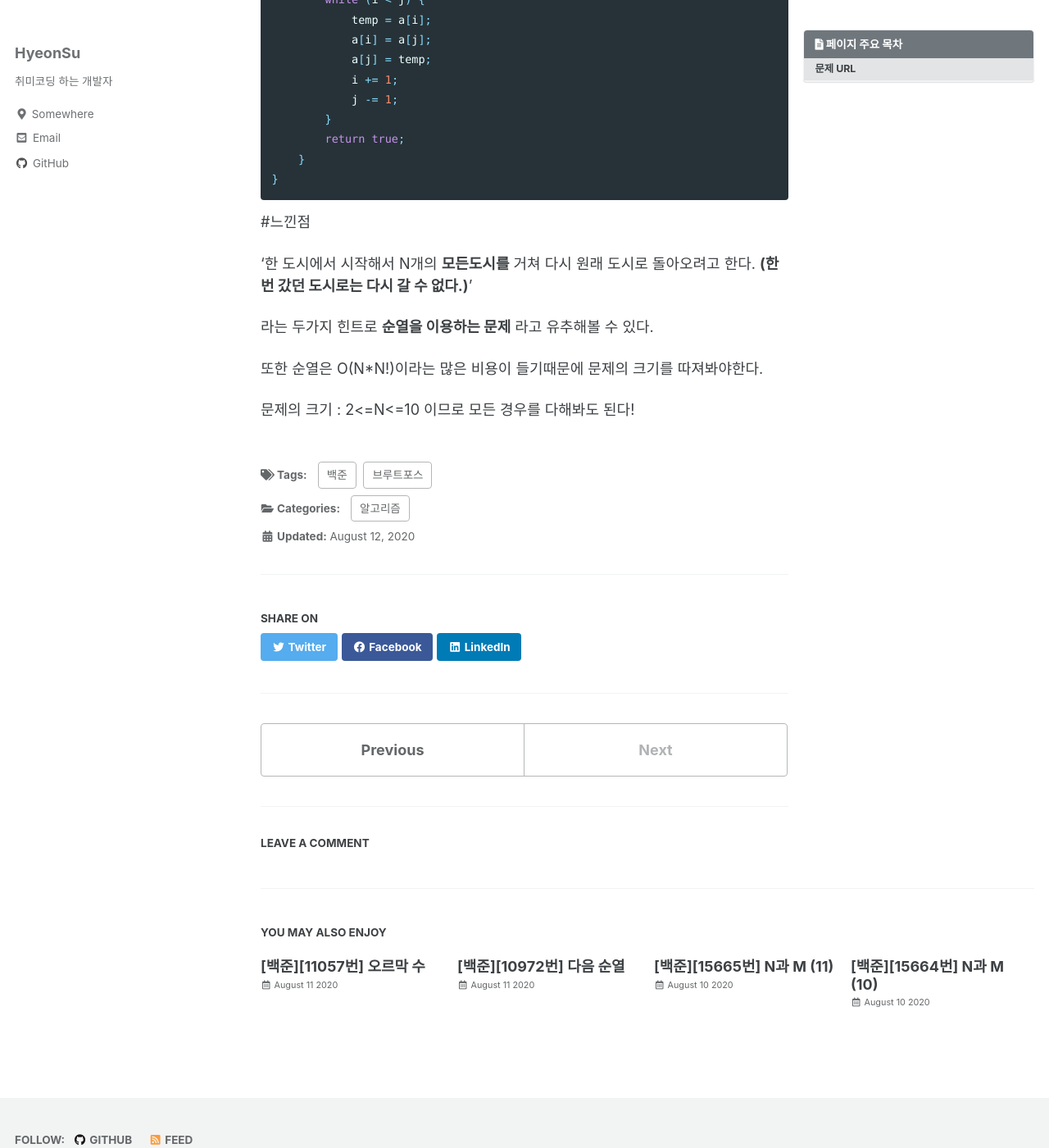
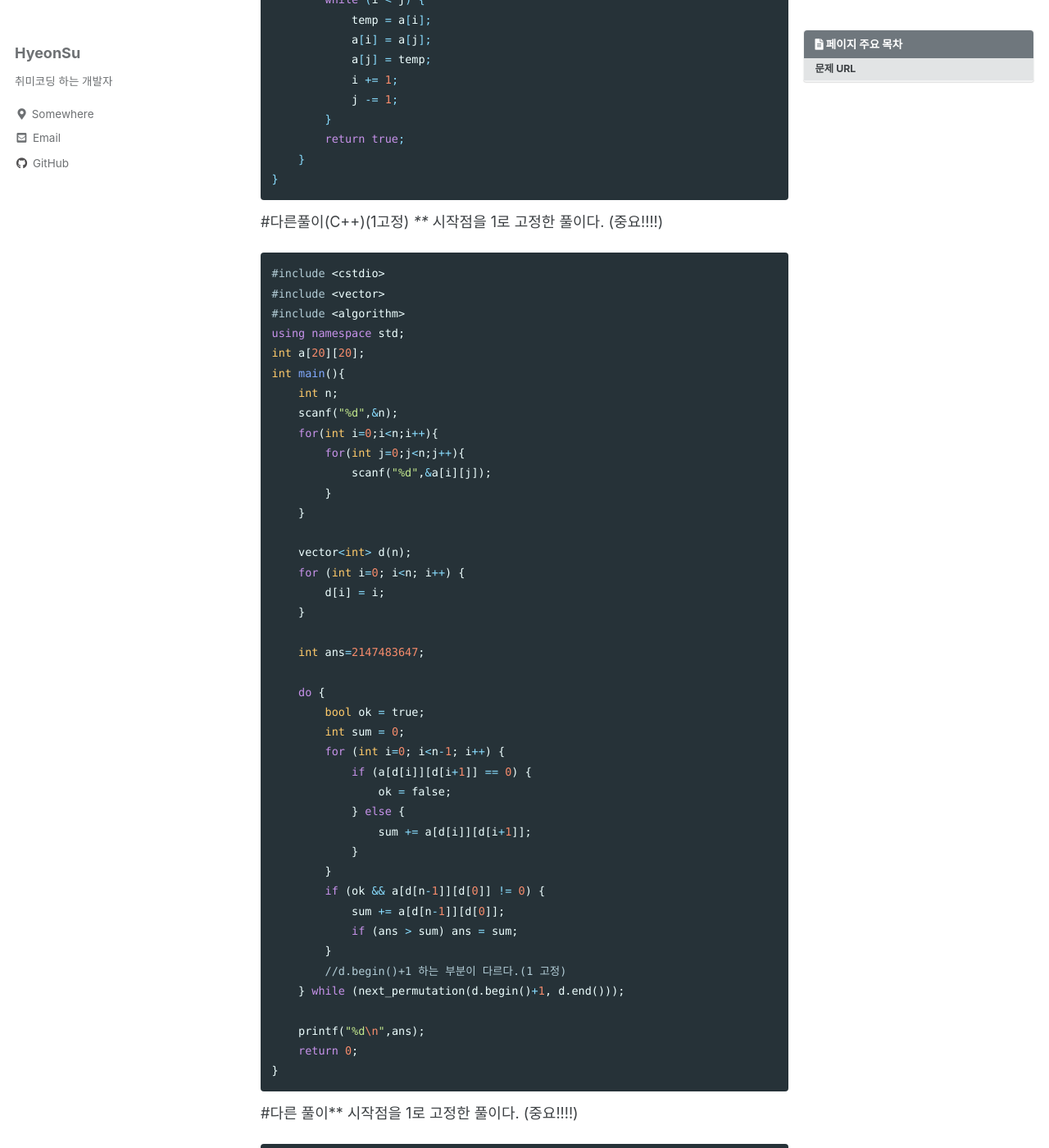
Before and after one commit to hscom96/hscom96.github.io, a Jekyll site: the page built from _posts/2020-08-12-boj10971.md, in a window 1280 px wide and 1400 px high, scrolled down 2071 px. Shown: the whole window at 82% size. Built offline with Jekyll 4.4.1, drawn with Linux system fonts in a browser that asks for light colours; cached includes are drawn as plain includes; comment, search, counter and statistics services are not loaded; some of the changed text lies outside the part shown.

Commit message:
포스팅

````diff
--- a/_posts/2020-08-12-boj10971.md
+++ b/_posts/2020-08-12-boj10971.md
@@ -98,6 +98,132 @@ public class Main {
 }
 ```
 
+#다른풀이(C++)(1고정) ****
+시작점을 1로 고정한 풀이다. (중요!!!!)
+
+```cpp
+#include <cstdio>
+#include <vector>
+#include <algorithm>
+using namespace std;
+int a[20][20];
+int main(){
+    int n;
+    scanf("%d",&n);
+    for(int i=0;i<n;i++){
+        for(int j=0;j<n;j++){
+            scanf("%d",&a[i][j]);
+        }
+    }
+
+    vector<int> d(n);
+    for (int i=0; i<n; i++) {
+        d[i] = i;
+    }
+
+    int ans=2147483647;
+
+    do {
+        bool ok = true;
+        int sum = 0;
+        for (int i=0; i<n-1; i++) {
+            if (a[d[i]][d[i+1]] == 0) {
+                ok = false;
+            } else {
+                sum += a[d[i]][d[i+1]];
+            }
+        }
+        if (ok && a[d[n-1]][d[0]] != 0) {
+            sum += a[d[n-1]][d[0]];
+            if (ans > sum) ans = sum;
+        }
+        //d.begin()+1 하는 부분이 다르다.(1 고정)
+    } while (next_permutation(d.begin()+1, d.end()));
+
+    printf("%d\n",ans);
+    return 0;
+}
+```
+
+#다른 풀이**
+시작점을 1로 고정한 풀이다. (중요!!!!)
+```java
+import java.util.*;
+
+public class Main {
+    public static boolean next_permutation(int[] a) {
+        int i = a.length-1;
+        while (i > 0 && a[i-1] >= a[i]) {
+            i -= 1;
+        }
+
+        if (i <= 0) {
+            return false;
+        }
+
+        int j = a.length-1;
+        while (a[j] <= a[i-1]) {
+            j -= 1;
+        }
+
+        int temp = a[i-1];
+        a[i-1] = a[j];
+        a[j] = temp;
+
+        j = a.length-1;
+        while (i < j) {
+            temp = a[i];
+            a[i] = a[j];
+            a[j] = temp;
+            i += 1;
+            j -= 1;
+        }
+        return true;
+    }
+    public static void main(String args[]) {
+        Scanner sc = new Scanner(System.in);
+        int n = sc.nextInt();
+        int[][] a = new int[n][n];
+        for (int i=0; i<n; i++) {
+            for (int j=0; j<n; j++) {
+                a[i][j] = sc.nextInt();
+            }
+        }
+        int[] d = new int[n];
+        for (int i=0; i<n; i++) {
+            d[i] = i;
+        }
+        int ans = Integer.MAX_VALUE;
+
+        do {
+          //이부분이 달라짐 !
+          // d[0] 1부분을 고정하기 위한 부분
+            if (d[0] != 0) break;
+            boolean ok = true;
+            int sum = 0;
+            for (int i=0; i<n-1; i++) {
+                if (a[d[i]][d[i+1]] == 0) {
+                    ok = false;
+                } else {
+                    sum += a[d[i]][d[i+1]];
+                }
+            }
+            if (ok && a[d[n-1]][d[0]] != 0) {
+                sum += a[d[n-1]][d[0]];
+                if (ans > sum) {
+                    ans = sum;
+                }
+            }
+        } while(next_permutation(d));
+
+        System.out.println(ans);
+    }
+}
+```
+
+
+
+
 #느낀점
 
 '한 도시에서 시작해서 N개의 __모든도시를__ 거쳐 다시 원래 도시로 돌아오려고 한다. __(한번 갔던 도시로는 다시 갈 수 없다.)__'
@@ -109,3 +235,17 @@ public class Main {
 
 문제의 크기 : 2<=N<=10 이므로
 모든 경우를 다해봐도 된다!
+
+
+- __중요!!!__
+모든 순서를 만들필요없다.
+왜냐하면,
+1,2,3,4
+2,3,4,1
+3,4,1,2
+4,1,2,3
+위 4가지 경우는 모두 같은 경우이다.
+다시 시작한 도시로 돌아가야 하기떄문이다.
+따라서 시작점을 1로 고정해도된다.
+
+__--> 시간복잡도 O(N!)으로 단축가능__
````
Also changed, not shown: _posts/2020-08-12-boj6603.md (added, +173 -0 lines), images/2020/08/boj6603.png (added).
